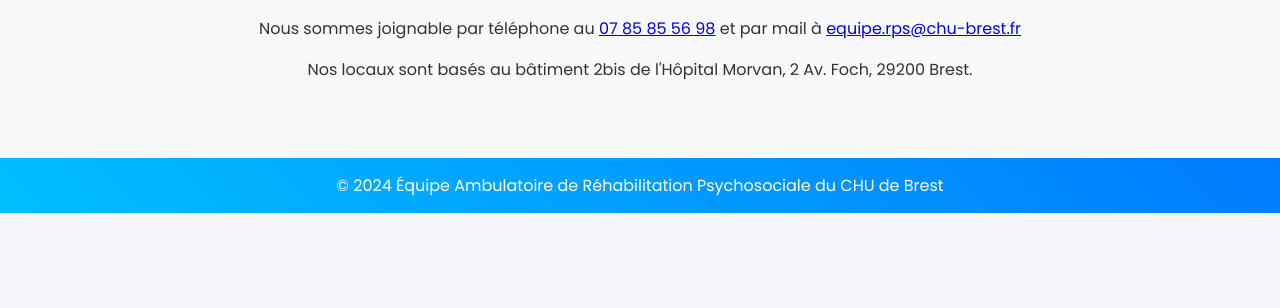
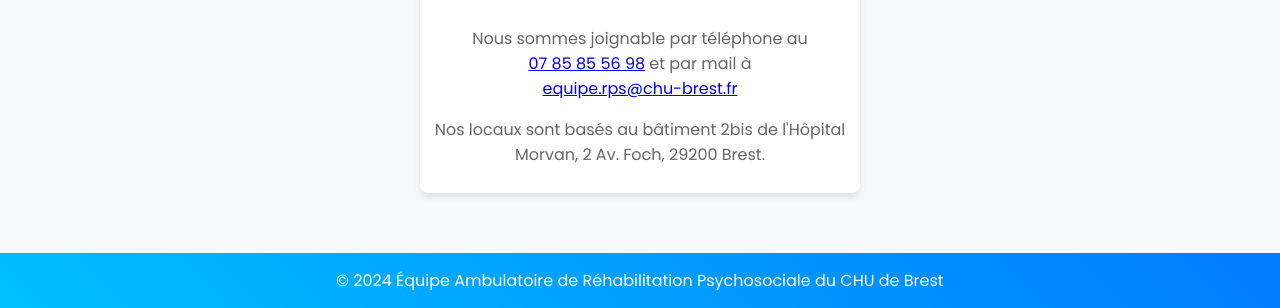
Before and after one commit to m4444te/earps, a plain HTML site: page nous-contacter.html in a window 1280 px wide. Shown: the part 750-1058 px from the top of the page. Before the commit the page ends 963 px from the top, so only its background shows below. Drawn offline with Linux system fonts and the light colour scheme.

Commit message:
update nous-contacter.html

```diff
--- a/nous-contacter.html
+++ b/nous-contacter.html
@@ -32,10 +32,12 @@
         </div>
       </section>
       <section class="features">
-            <div>
+            <div class="cards">
+              <div class="card">
                 <h2>Nous contacter</h2  >
-                <p>Nous sommes joignable par téléphone au <a href="tel:+33785855698">07 85 85 56 98</a> et par mail à <a href="mailto:equipe.rps@chu-brest.fr">equipe.rps@chu-brest.fr</a> </p>
+                <p>Nous sommes joignable par téléphone au <br><a href="tel:+33785855698">07 85 85 56 98</a> et par mail à <br> <a href="mailto:equipe.rps@chu-brest.fr">equipe.rps@chu-brest.fr</a> </p>
                 <p>Nos locaux sont basés au bâtiment 2bis de l'Hôpital Morvan,  2 Av. Foch, 29200 Brest.</p>
+        </div>
         </div>
       </section>
     </main>
```
